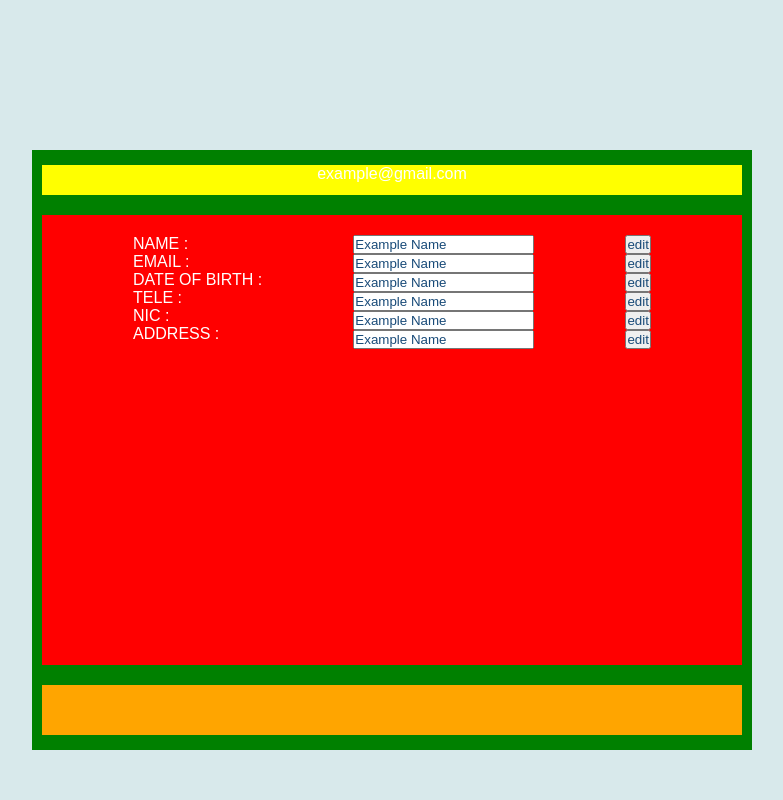
After one commit to malithiperera/Web-Experts, a PHP site: page /app/views/view_all_editProfile.html in a window 1280 px wide. The commit adds this page. Shown: the whole page, without its empty margins (248-1031 px from the left). Run offline with PHP 8.4, Linux system fonts and the light colour scheme.

```diff
--- a/app/controllers/customer.php
+++ b/app/controllers/customer.php
@@ -8,6 +8,7 @@ class customer extends controller{
 
 
 
+
 }
 
 ?>
--- a/app/views/view_admin_removeEmployee.php
+++ b/app/views/view_admin_removeEmployee.php
@@ -60,6 +60,8 @@
         .container2 input{
             color: #184A78;
             border-radius: 20px;
+            height:20px;
+            width:120px;
             outline: none;
             padding-left: 10px;
         }
--- /dev/null
+++ b/app/views/view_all_editProfile.html
@@ -0,0 +1,125 @@
+<!DOCTYPE html>
+<html lang="en">
+<head>
+    <meta charset="UTF-8">
+    <meta http-equiv="X-UA-Compatible" content="IE=edge">
+    <meta name="viewport" content="width=device-width, initial-scale=1.0">
+    <title>Document</title>
+    <style>
+        *{
+            margin: 0;
+            padding: 0;
+            color: white;
+            font-family: Arial, Helvetica, sans-serif;
+        }
+        body{
+            background-color:#D8E9EB;
+        }
+        .container{
+            position: relative;
+            top: 150px;
+            width: 100%;
+            display: flex;
+            justify-content: center;
+            /* flex-direction: column; */
+        }
+        .container1{
+            width: 720px;
+            height: 600px;
+            background-color: green;
+            display: flex;
+            flex-direction: column;
+            justify-content: center;
+            margin-bottom: 50px;
+        }
+        .subcontainer1{
+            margin: 10px;
+            width: 700px;
+            height: 30px;
+            background-color: yellow;
+            text-align: center;
+        }
+        .subcontainer2{
+            margin: 10px;
+            width: 700px;
+            height: 450px;
+            background-color: red;
+            display: flex;
+            justify-content: space-evenly;
+        }
+        .labels{
+            margin-top: 20px;
+            display: flex;
+            flex-direction: column;
+        }
+        .inputs{
+            margin-top: 20px;
+            display: flex;
+            flex-direction: column;
+        }
+        .inputs input{
+            color: #184A78;
+        }
+        .edit_button{
+            float: right;
+            display: flex;
+            flex-direction: column;
+            margin-top: 20px;
+        }
+        .edit_button button{
+            color: #184A78;
+        }
+        .subcontainer3{
+            margin: 10px;
+            width: 700px;
+            height: 50px;
+            background-color: orange;
+        }
+        @media screen and (max-width: 720px) {
+            .container{
+                flex-direction: column;
+            }
+
+        }
+    </style>
+</head>
+<body>
+    <div class="container">
+        <div class="container1">
+            <div class="subcontainer1">
+                <p>example@gmail.com</p>
+            </div>
+            <div class="subcontainer2">
+                <div class="labels">
+                    <label for="name">NAME : </label>
+                    <label for="email">EMAIL : </label>
+                    <label for="dob">DATE OF BIRTH : </label>
+                    <label for="tele">TELE : </label>
+                    <label for="nic">NIC : </label>
+                    <label for="address">ADDRESS : </label>
+                </div>
+                <div class="inputs">
+                    <input type="text" name="name" value="Example Name" readonly>
+                    <input type="text" name="name" value="Example Name" readonly>
+                    <input type="text" name="name" value="Example Name" readonly>
+                    <input type="text" name="name" value="Example Name" readonly>
+                    <input type="text" name="name" value="Example Name" readonly>
+                    <input type="text" name="name" value="Example Name" readonly>
+                </div>
+                <div class="edit_button">
+                    <button>edit</button>
+                    <button>edit</button>
+                    <button>edit</button>
+                    <button>edit</button>
+                    <button>edit</button>
+                    <button>edit</button>
+                </div>
+
+            </div>
+            <div class="subcontainer3">
+
+            </div>
+        </div>
+    </div>
+</body>
+</html>
```
Also changed, not shown: app/controllers/admin.php (+18 -0 lines), app/models/register_model.php (added, +24 -0 lines), app/views/_1_view_adminHome.php (+14 -4 lines), app/views/view_admin_addemployee.php (+16 -1 lines).
